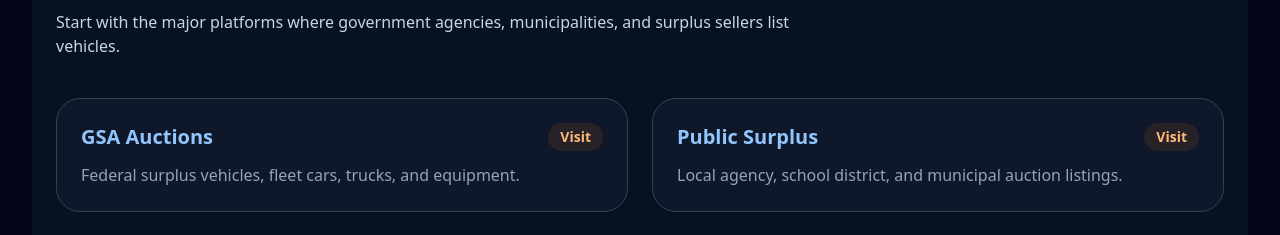
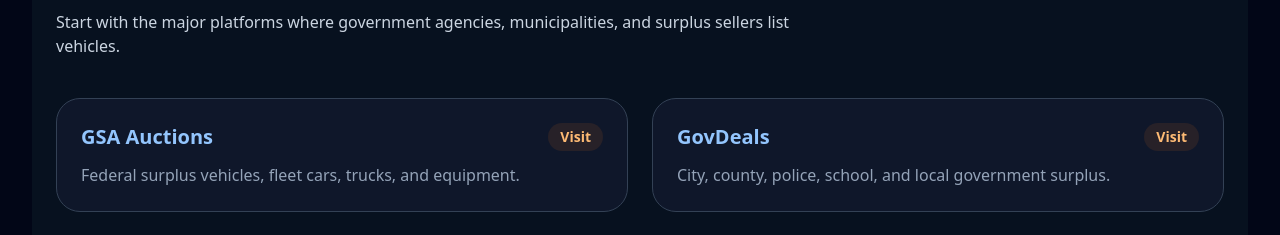
Before and after one commit to Police-Interceptors/police-interceptors, a Next.js app: page / in a window 1280 px wide. Shown: the part 880-1115 px from the top of the page. Built offline with nearby package versions, Linux system fonts and the light colour scheme.

Commit message:
Update auction listings to include GovDeals
Replaced 'Public Surplus' entry with 'GovDeals' in auction listings.

```diff
--- a/app/page.tsx
+++ b/app/page.tsx
@@ -25,10 +25,10 @@
     href: 'https://gsaauctions.gov',
   },
   {
-  name: 'Public Surplus',
-  description: 'Local agency, school district, and municipal auction listings.',
-  href: 'https://www.publicsurplus.com',
-},
+    name: 'GovDeals',
+    description: 'City, county, police, school, and local government surplus.',
+    href: 'https://www.govdeals.com',
+  },
   {
     name: 'GovPlanet',
     description: 'Government fleet trucks, heavy equipment, trailers, and utility vehicles.',
```
